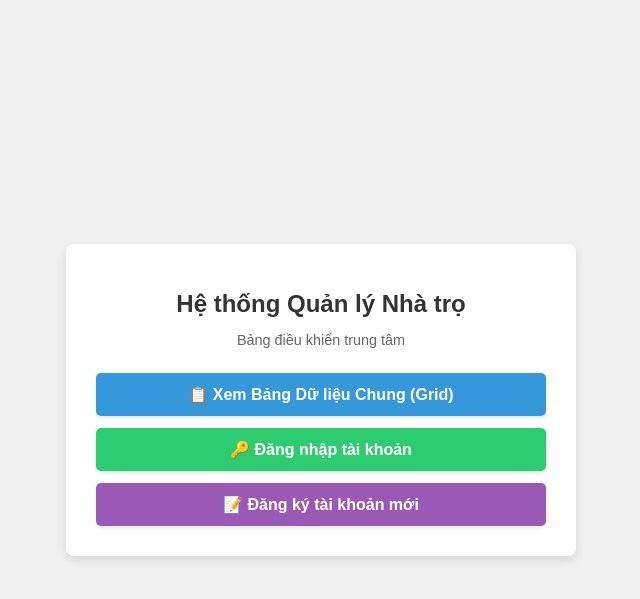
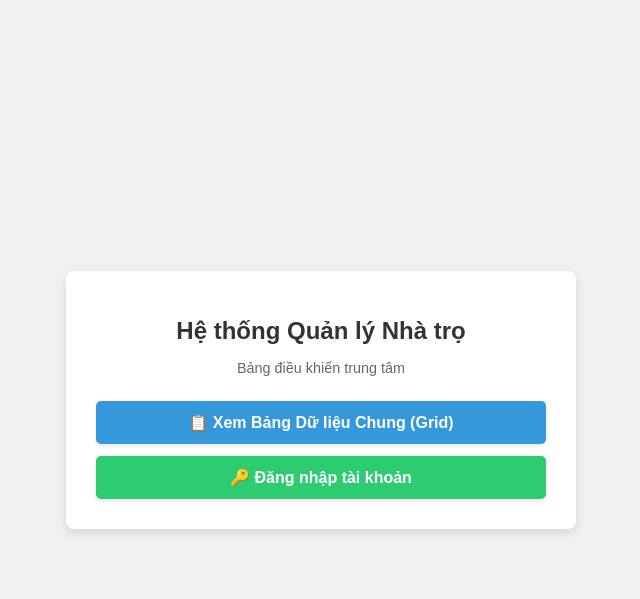
Before and after one commit to hahuynam7012/Home-Server, a Flask app: page / in a window 1280 px wide. Shown: the top 599 px of the page, without its empty margins (319-959 px from the left). Run offline with Flask 3, Linux system fonts and the light colour scheme.

Commit message:
Remove registration button from index.html
Removed the registration button from the index page.

```diff
--- a/templates/index.html
+++ b/templates/index.html
@@ -75,7 +75,6 @@
         .btn-grid { background-color: #3498db; }       /* Xem bảng grid chung */
         .btn-profile { background-color: #e67e22; }    /* Trang cá nhân / điền thông tin */
         .btn-login { background-color: #2ecc71; }      /* Đăng nhập */
-        .btn-register { background-color: #9b59b6; }   /* Đăng ký */
         .btn-logout { background-color: #e74c3c; }     /* Đăng xuất */
     </style>
 </head>
@@ -102,8 +101,6 @@
             {% else %}
                 <!-- Nút đăng nhập -->
                 <a href="/login" class="btn-card btn-login">🔑 Đăng nhập tài khoản</a>
-                <!-- Nút đăng ký -->
-                <a href="/register" class="btn-card btn-register">📝 Đăng ký tài khoản mới</a>
             {% endif %}
         </div>
     </div>
```
